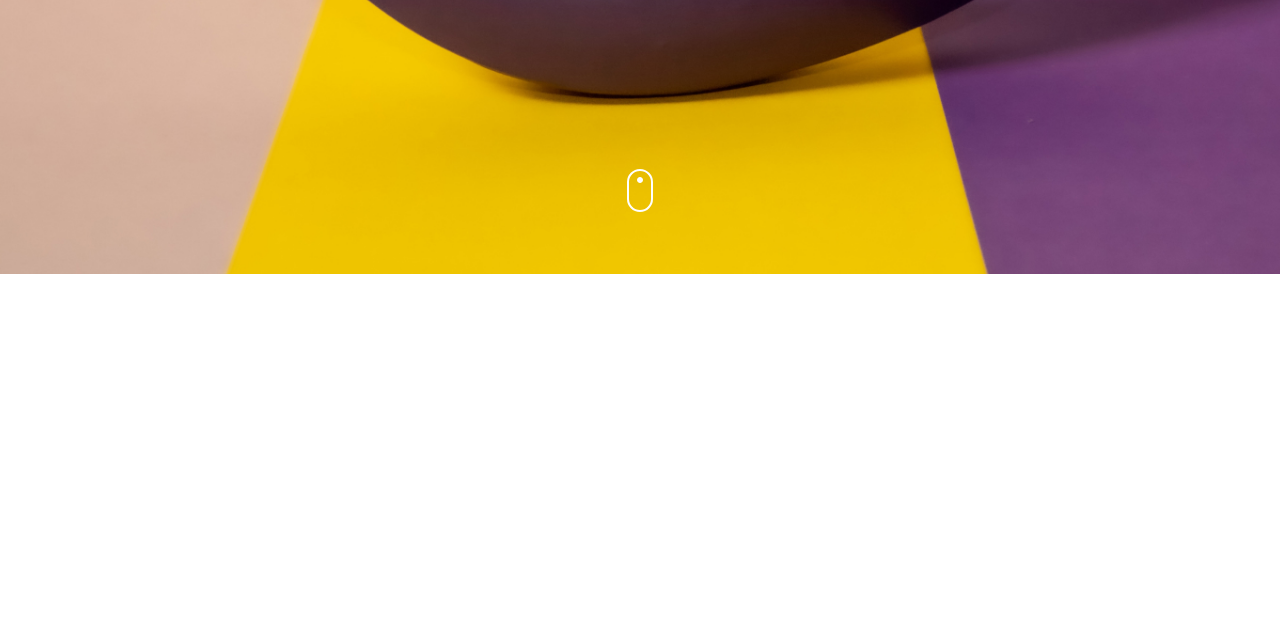
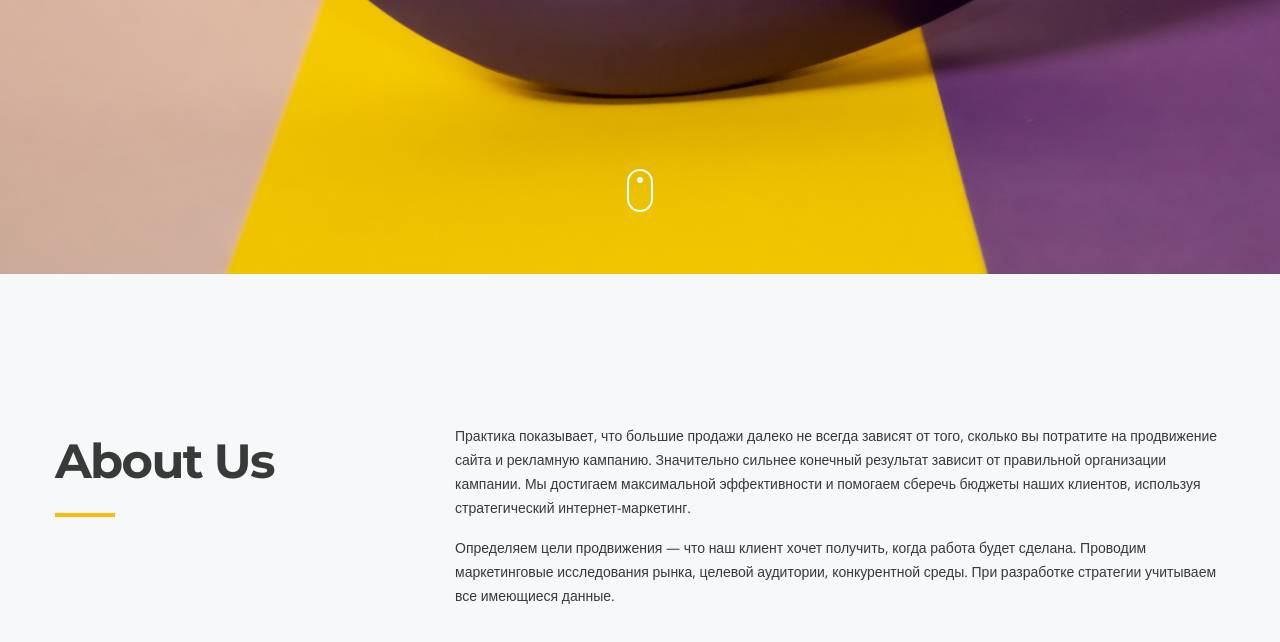
Before and after one commit to Aleksegoist/lendos_marketing, a plain HTML site: page index.html in a window 1280 px wide. Shown: the part 526-1168 px from the top of the page. Before the commit the page ends 800 px from the top, so only its background shows below. Drawn offline with nearby package versions, Linux system fonts and the light colour scheme.

Commit message:
add about section

```diff
--- a/css/style.css
+++ b/css/style.css
@@ -72,6 +72,27 @@ body {
   margin: 0 auto;
 }
 
+.title {
+  font-family: 'Montserrat', sans-serif;
+  font-size: 60px;
+  line-height: 75px;
+  font-weight: 700;
+  letter-spacing: -1.65px;
+  padding-bottom: 18px;
+  position: relative;
+  align-self: flex-start;
+}
+
+.title::after {
+  content: '';
+  position: absolute;
+  width: 60px;
+  height: 4px;
+  background-color: #fcbb08;
+  bottom: 0;
+  left: 0;
+}
+
 .header__top-inner {
   padding-bottom: 29px;
   display: flex;
@@ -141,3 +162,22 @@ body {
 .header__icon {
   margin-bottom: 62px;
 }
+
+.about {
+  background-color: #f6f8fa;
+  padding: 150px 0 144px;
+}
+
+.about__inner {
+  display: flex;
+  justify-content: space-between;
+}
+
+.about__text p {
+  max-width: 770px;
+  margin-bottom: 16px;
+}
+
+.about__title {
+  font-size: 48px;
+}
--- a/index.html
+++ b/index.html
@@ -39,7 +39,7 @@
                   <a class="menu__list-link" href="#">BLOG</a>
                 </li>
                 <li class="menu__list-item">
-                  <a class="menu__list-link" href="#">CONTACTs</a>
+                  <a class="menu__list-link" href="#">CONTACT</a>
                 </li>
               </ul>
             </nav>
@@ -58,6 +58,29 @@
         </div>
       </div>
     </header>
+    <section class="about">
+      <div class="container">
+        <div class="about__inner">
+          <h2 class="title about__title">About Us</h2>
+          <div class="about__text">
+            <p>
+              Практика показывает, что большие продажи далеко не всегда зависят
+              от того, сколько вы потратите на продвижение сайта и рекламную
+              кампанию. Значительно сильнее конечный результат зависит от
+              правильной организации кампании. Мы достигаем максимальной
+              эффективности и помогаем сберечь бюджеты наших клиентов, используя
+              стратегический интернет-маркетинг.
+            </p>
+            <p>
+              Определяем цели продвижения — что наш клиент хочет получить, когда
+              работа будет сделана. Проводим маркетинговые исследования рынка,
+              целевой аудитории, конкурентной среды. При разработке стратегии
+              учитываем все имеющиеся данные.
+            </p>
+          </div>
+        </div>
+      </div>
+    </section>
     <script src="https://ajax.googleapis.com/ajax/libs/jquery/3.6.3/jquery.min.js"></script>
     <script src="js/main.js"></script>
   </body>
```
